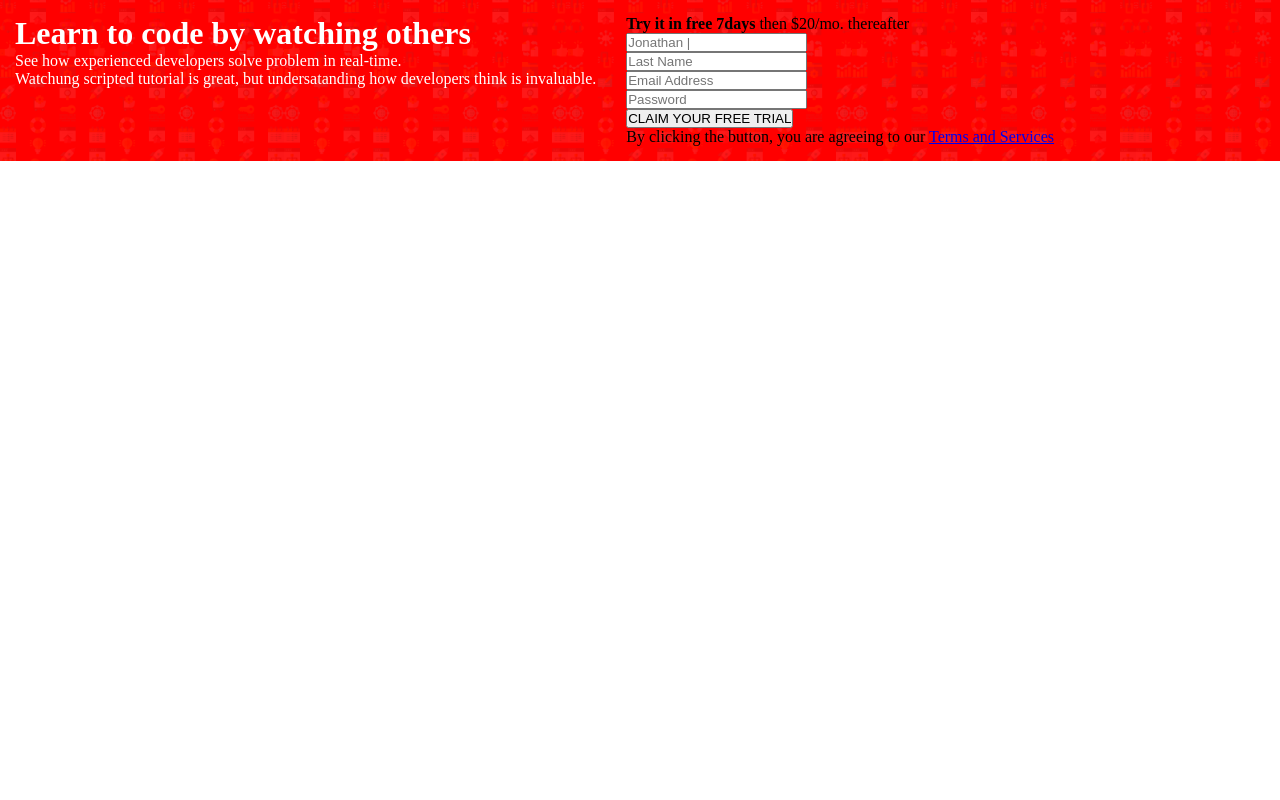
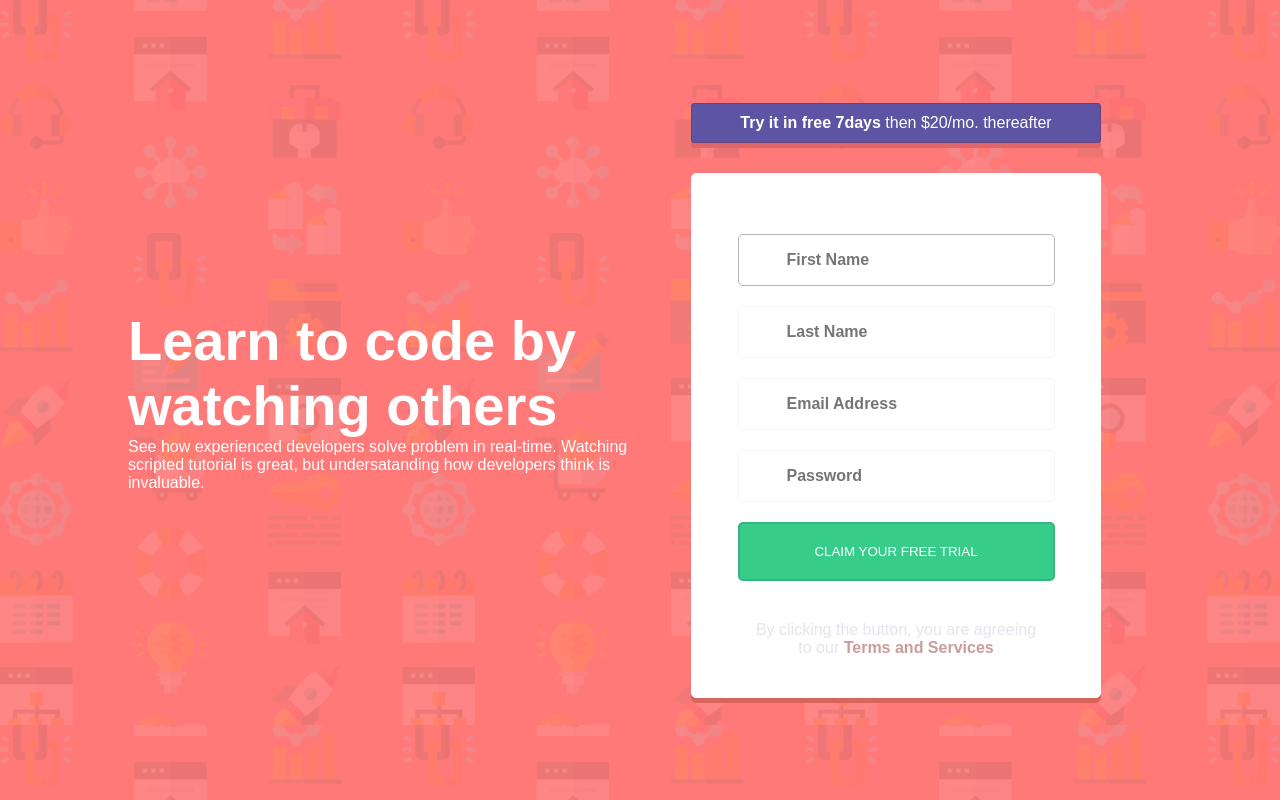
Before and after one commit to Swaybob/First-Responsive-page-task, a plain HTML site: page index.html in a window 1280 px wide. Drawn offline with Linux system fonts and the light colour scheme.

Commit message:
Second commit

```diff
--- /dev/null
+++ b/desktop.css
@@ -0,0 +1,175 @@
+* {
+    box-sizing: border-box;
+    padding: 0;
+    margin: 0;
+}
+
+body {
+    width: auto;
+    font-family: 'Poppins', sans-serif;
+    font-size: 16px;
+    height: 100vh;
+}
+
+.main {
+    background-color: #FF7978;
+    display: flex;
+    background-image: url('./images/bg-intro-desktop.png');
+    background-size: contain;
+    justify-content: center;
+    align-items: center;
+    margin: 0;
+    /* height: 50vh; */
+    /* max-width: 100vw; */
+
+    height: 100%;
+    overflow: hidden;
+}
+
+.both {
+    display: flex;
+    justify-content: center;
+    align-items: center;
+    padding: 5% 10%;
+}
+
+h1 {
+    font-weight: 800;
+    font-size: 56px;
+}
+
+p {
+    font-weight: 500;
+}
+
+.top {
+    background-color: #5D54A3;
+    color: white;
+    border: 1px solid #65427C;
+    text-align: center;
+    margin-bottom: 30px;
+    padding: 10px 30px;
+    border-radius: 3px;
+    box-shadow: 0 5px #DE6769;
+    width: 80%;
+}
+
+.form {
+    border: 1px solid #FFFFFB;
+    border-radius: 5px;
+    background-color: white;
+    box-shadow: 0 5px #D9645B;
+    display: flex;
+    flex-direction: column;
+    justify-content: space-around;
+    align-items: center;
+    /* width: 80%; */
+    /* height: 70vh; */
+    width: 80%;
+
+
+}
+
+form {
+
+    align-self: center;
+
+}
+
+#firstname {
+    border: 1px solid #B6B5BB;
+    margin-top: 40px;
+    color: black;
+}
+
+
+form div {
+    margin-top: 20px;
+    width: 100%;
+    align-self: center;
+
+}
+
+input {
+    border: 1px solid #F5F5F5;
+    border-radius: 5px;
+    height: em;
+    width: 100%;
+    font-weight: 600;
+    /* margin-left: 10%;
+    margin-right: 10%; */
+    padding: 1em 3em;
+    font-size: 16px;
+
+}
+
+
+.left {
+    width: 50%;
+    color: white;
+    display: flex;
+    flex-direction: column;
+    justify-content: center;
+    align-items: flex-start;
+    margin: auto;
+
+}
+
+.right {
+    width: 50%;
+    display: flex;
+    flex-direction: column;
+    justify-content: flex-start;
+    align-items: center;
+    margin: auto;
+
+}
+
+button {
+    background-color: #37CC8A;
+    padding: 20px;
+    text-align: center;
+    border: 2px solid #36B57E;
+    border-radius: 5px;
+    color: white;
+    width: 100%;
+    cursor: pointer;
+}
+
+a {
+    text-decoration: none;
+    color: #CA9C9C;
+    font-weight: bold;
+}
+
+#foot {
+    margin-top: 50px;
+    margin-bottom: 50px;
+    color: #E5E3EE;
+    font-size: 16px;
+    align-self: center;
+    text-align: center;
+    width: 70%;
+    margin: auto;
+}
+
+.foot {
+    margin: 40px 0;
+}
+
+/* .error {
+    position: relative;
+}
+
+.error i {
+    position: absolute;
+    top: 40px;
+    right: 10px;
+}
+
+.error small {
+    position: absolute;
+    bottom: 0;
+    left: 0;
+
+} */
--- a/index.css
+++ /dev/null
@@ -1,21 +0,0 @@
-* {
-    box-sizing: border-box;
-    padding: 0;
-    margin: 0;
-}
-
-main {
-    background-color: red;
-    display: flex;
-    background-image: url('./images/bg-intro-desktop.png');
-    background-size: contain;
-}
-
-main>div {
-    padding: 15px;
-}
-
-.left {
-    color: white;
-
-}
--- a/index.html
+++ b/index.html
@@ -6,15 +6,19 @@
     <meta http-equiv="X-UA-Compatible" content="IE=edge">
     <meta name="viewport" content="width=device-width, initial-scale=1.0">
     <title>Register</title>
-    <link rel="stylesheet" href="index.css">
+    <link rel="stylesheet" media="screen and (min-width:376px)" href="desktop.css">
+    <link rel="stylesheet" media="screen and (max-width:375px)" href="mobile.css">
+    <!-- <link rel="stylesheet" media="print" href="print.css"> -->
+    <link rel="shortcut icon" href="./images/favicon-32x32.png" type="image/x-icon">
 </head>
 
 <body>
-    <main>
+    <div class="main">
+        <div class="both">
             <div class="left">
                 <h1>Learn to code by watching others</h1>
-            <p>See how experienced developers solve problem in real-time.</p>
-            <p>Watchung scripted tutorial is great, but undersatanding how developers think is invaluable.</p>
+                <p>See how experienced developers solve problem in real-time.
+                    Watching scripted tutorial is great, but undersatanding how developers think is invaluable.</p>
             </div>
             <div class="right">
                 <div class="top">
@@ -22,29 +26,45 @@
                 </div>
                 <div class="form">
                     <form action="">
-                    <div>
-                        <input type="text" name="First Name" id="firstname" placeholder="Jonathan |">
+                        <div class="error">
+                            <input type="text" name="First Name" id="firstname" placeholder="First Name">
+                            <!-- <i class="fas fa-check-circle"></i>
+                            <i class="fas fa-exclamation-circle"></i>
+                            <small>First name cannot be empty</small> -->
                         </div>
-                    <div>
+                        <div class="error">
                             <input type="text" name="Last Name" id="lastname" placeholder="Last Name">
+                            <!-- <i class="fas fa-check-circle"></i>
+                            <i class="fas fa-exclamation-circle"></i>
+                            <small>Last name cannot be empty</small> -->
                         </div>
-                    <div>
+                        <div class="error">
                             <input type="email" name="Email" id="email" placeholder="Email Address">
+                            <!-- <i class="fas fa-check-circle"></i>
+                            <i class="fas fa-exclamation-circle"></i>
+                            <small>Looks like this is not an email</small> -->
                         </div>
-                    <div>
+                        <div class="error">
                             <input type="password" name="Password" id="password" placeholder="Password">
+                            <!-- <i class="fas fa-check-circle"></i>
+                            <i class="fas fa-exclamation-circle"></i>
+                            <small>Password cannot be empty</small> -->
                         </div>
                         <div>
                             <button type="submit">CLAIM YOUR FREE TRIAL</button>
                         </div>
-                    <div>
-                        <p>By clicking the button, you are agreeing to our <a href="#">Terms and Services</a></p>
-                    </div>
+
 
                     </form>
+                    <div class="foot">
+                        <p id="foot">By clicking the button, you are agreeing to our <a href="#">Terms and
+                                Services</a>
+                        </p>
                     </div>
                 </div>
-    </main>
+            </div>
+        </div>
+    </div>
 </body>
 
 </html>
--- /dev/null
+++ b/mobile.css
@@ -0,0 +1,95 @@
+* {
+    box-sizing: border-box;
+    padding: 0;
+    margin: 0;
+}
+
+body {
+
+    font-family: 'Poppins', sans-serif;
+    font-size: 12px;
+}
+
+.main {
+    background-color: #FF7978;
+    display: flex;
+    background-image: url('./images/bg-intro-mobile.png');
+    background-size: contain;
+    justify-content: center;
+    align-items: center;
+    margin: 0;
+    width: 100%;
+    height: 100%;
+    /* height: 50vh; */
+    /* max-width: 100vw; */
+    ;
+    /* height: 100vh; */
+    padding-bottom: 40px;
+}
+
+.both {
+    display: flex;
+    margin-top: 50px;
+    /* margin-left: 10px;
+    margin-right: 10px; */
+    /* padding: px; */
+    flex-direction: column;
+    justify-content: center;
+    align-items: center;
+    height: 100%;
+    width: 100%;
+}
+
+#firstname {
+    margin-top: 10px;
+    font-size: 12px;
+}
+
+.left {
+
+    margin-top: 50px;
+    margin-bottom: 60px;
+    width: 90%;
+    text-align: center;
+}
+
+form {
+    font-size: 12px;
+}
+
+.right {
+    width: 90%;
+    margin-bottom: 50px;
+}
+
+h1 {
+    font-size: 24px;
+}
+
+p {
+    font-size: 12px;
+}
+
+#foot {
+    font-size: 11px;
+}
+
+.foot {
+    margin: 15px 0;
+}
+
+input {
+
+    /* margin-left: 10%;
+    margin-right: 10%; */
+    padding: 1em 2em;
+    font-size: 12px;
+
+}
+
+form>div {}
+
+.top,
+.form {
+    width: 100%;
+}
```
Lines whose indentation alone changed are shown as unchanged.
